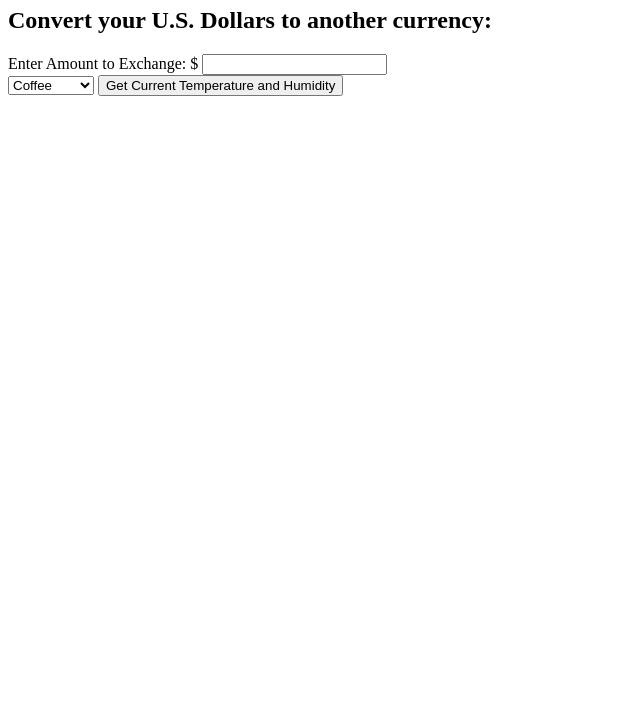
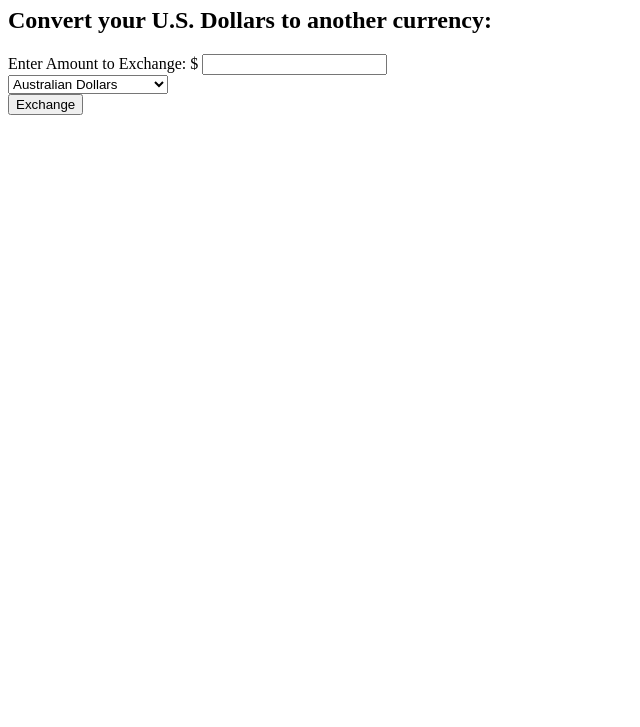
Before and after one commit to kimberkay/currency-exchanger, a plain HTML site: page src/index.html in a window 1280 px wide. Shown: the part 73-800 px from the top of the page, without its empty margins (0-640 px from the left). Drawn offline with Linux system fonts and the light colour scheme.

Commit message:
edit index.html

```diff
--- a/src/index.html
+++ b/src/index.html
@@ -12,13 +12,14 @@
       <input id="amount" type="text">
       <br>
       <select class="form-control" id="pickCurrency">
-        <option value="AUD">Coffee</option>
-        <option value="EUR">Tea</option>
-        <option value="kombucha">Kombucha</option>
-        <option value="water">Water</option>
-        <option value="water">Water</option>
+        <option value="AUD">Australian Dollars</option>
+        <option value="EUR">Euros</option>
+        <option value="JPY">Japanese Yen</option>
+        <option value="MXN">Mexican Pesos</option>
+        <option value="GBP">United Kingdom Pound</option>
       </select>
-    <button class="btn- btn-dark" id="exchangeButton">Get Current Temperature and Humidity</button>
+      <br>
+    <button class="btn- btn-dark" id="exchangeButton">Exchange</button>
     <div class="showConversion"></div>
     </form>
   </div>
```
